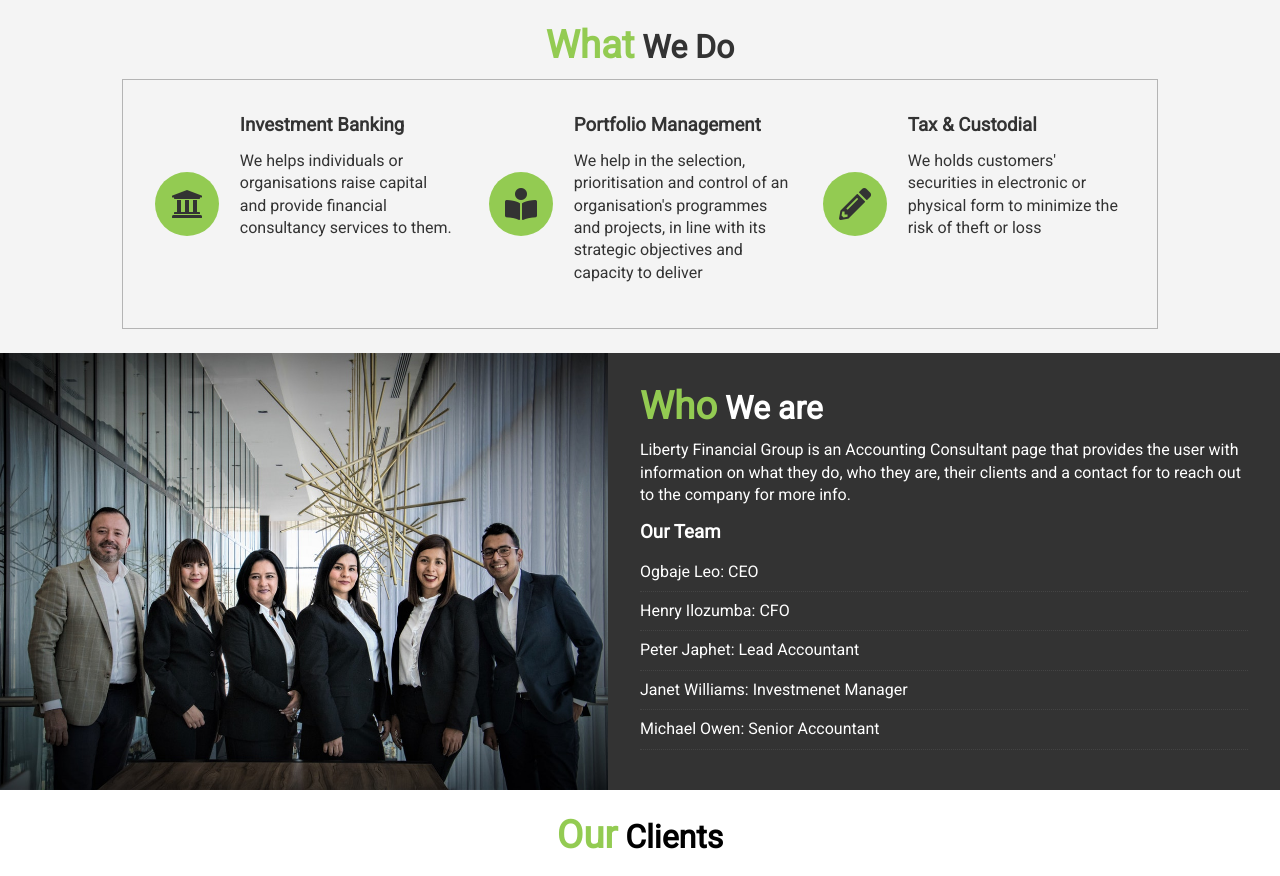
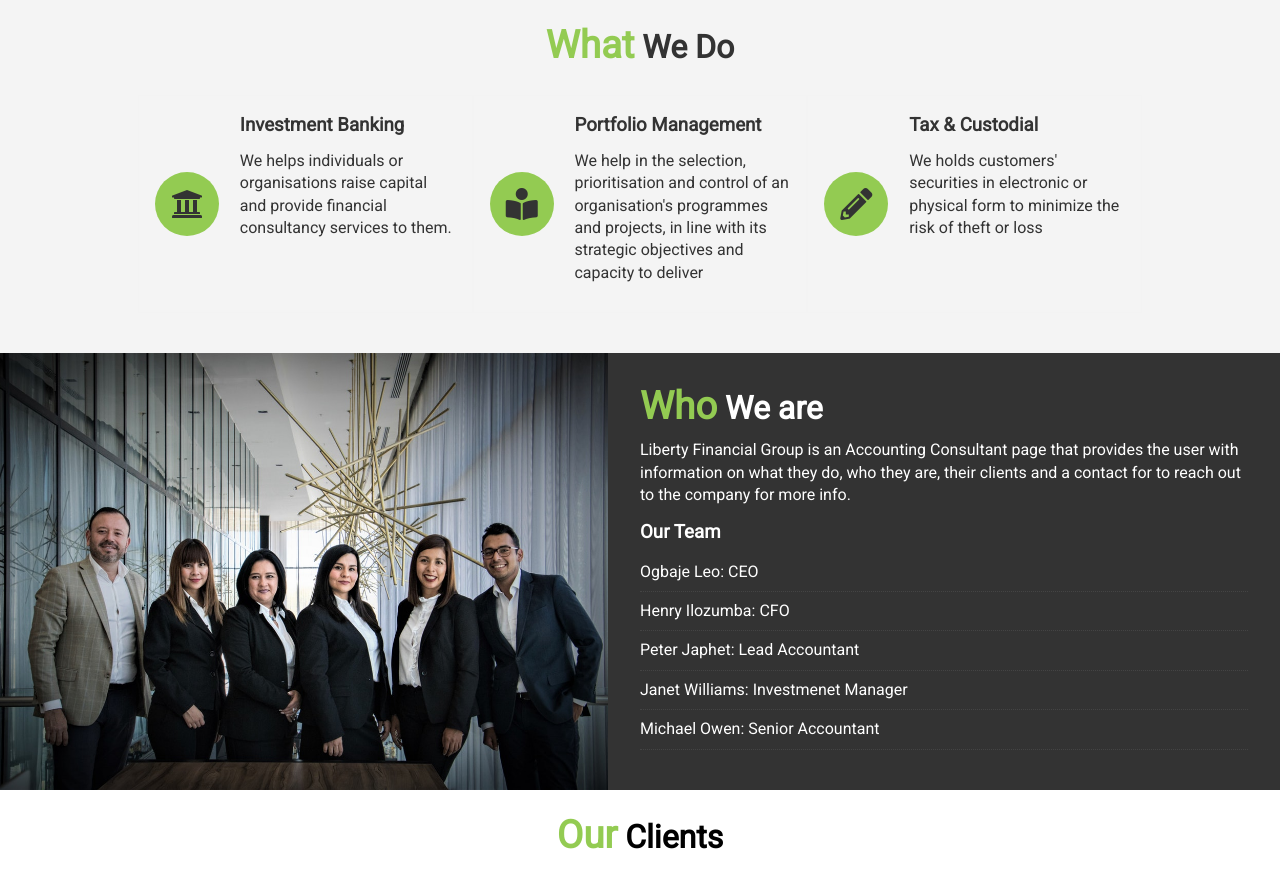
Before and after one commit to OgbajeLeo/EdgeLedger, a plain HTML site: page index.html in a window 1280 px wide. Shown: the part 872-1748 px from the top of the page. Drawn offline with nearby package versions, Linux system fonts and the light colour scheme; some packages are replaced by stand-ins of ours.

Commit message:
initial commit

```diff
--- a/css/style.css
+++ b/css/style.css
@@ -177,13 +177,14 @@ p {
 #what .items {
     display: flex;
     padding: 1rem;
-    border:1px solid #b4b4b4
+
 }
 
 #what .items .item {
     flex: 1;
     text-align: center;
     padding: 1rem;
+    border:1px solid #f3f3f3;
 }
 
 #what .items .item i {
```
